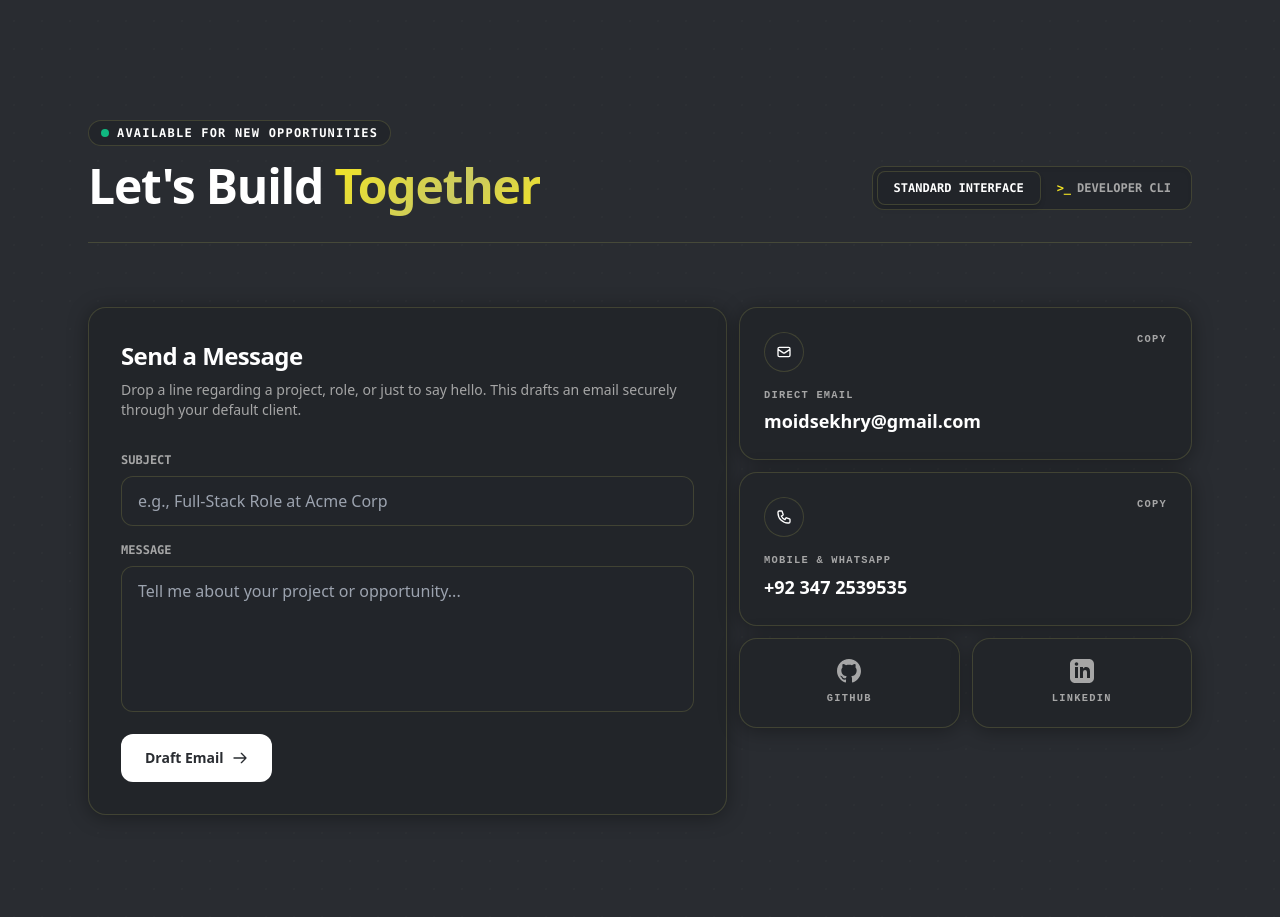
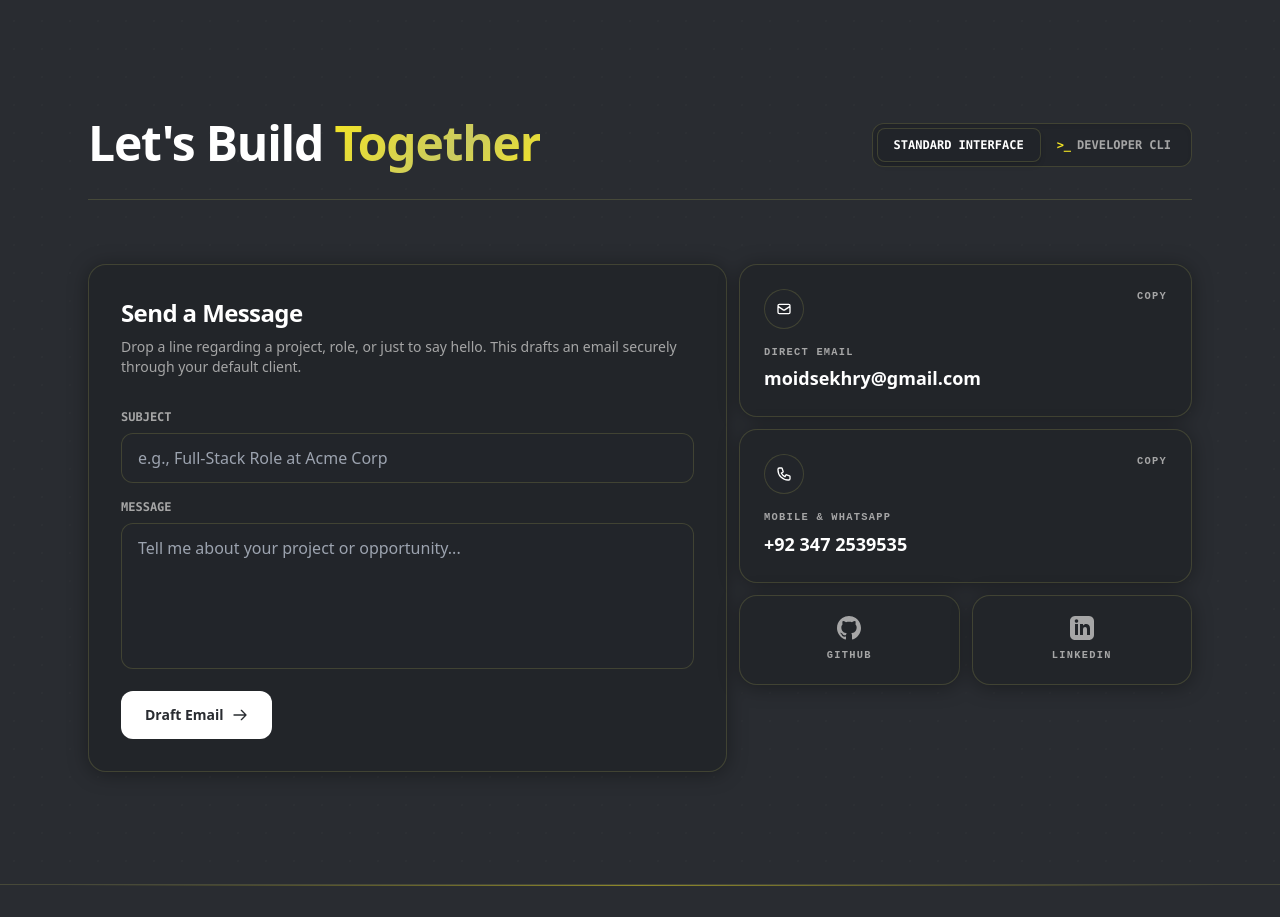
Before and after one commit to abdulmoiddd/Portfolio-Website, a Next.js app: page / in a window 1280 px wide. Shown: the part 5480-6397 px from the top of the page. Built offline with nearby package versions, Linux system fonts and the light colour scheme.

Commit message:
refactor(contact): clean up header by removing opportunities status pill

```diff
--- a/src/components/Home/Contact.jsx
+++ b/src/components/Home/Contact.jsx
@@ -148,15 +148,7 @@ export default function Contact() {
         {/* Section Header */}
         <div className="mb-10 md:mb-16 flex flex-col md:flex-row md:items-end justify-between gap-6 border-b border-[var(--clr-border)] pb-8">
           <div>
-            <div className="inline-flex items-center gap-2 px-3 py-1 rounded-full bg-[var(--clr-surface-sub)] border border-[var(--clr-border)] mb-4">
-              <span className="relative flex h-2 w-2">
-                <span className="animate-ping absolute inline-flex h-full w-full rounded-full bg-[var(--success)] opacity-75"></span>
-                <span className="relative inline-flex rounded-full h-2 w-2 bg-[var(--success)]"></span>
-              </span>
-              <span className="font-mono text-xs font-semibold tracking-widest text-[var(--clr-ink)] uppercase">
-                Available for New Opportunities
-              </span>
-            </div>
+
 
             <h2 className="text-4xl sm:text-5xl font-black text-[var(--clr-ink)] tracking-tight">
               Let&apos;s Build <span className="text-gradient">Together</span>
```
